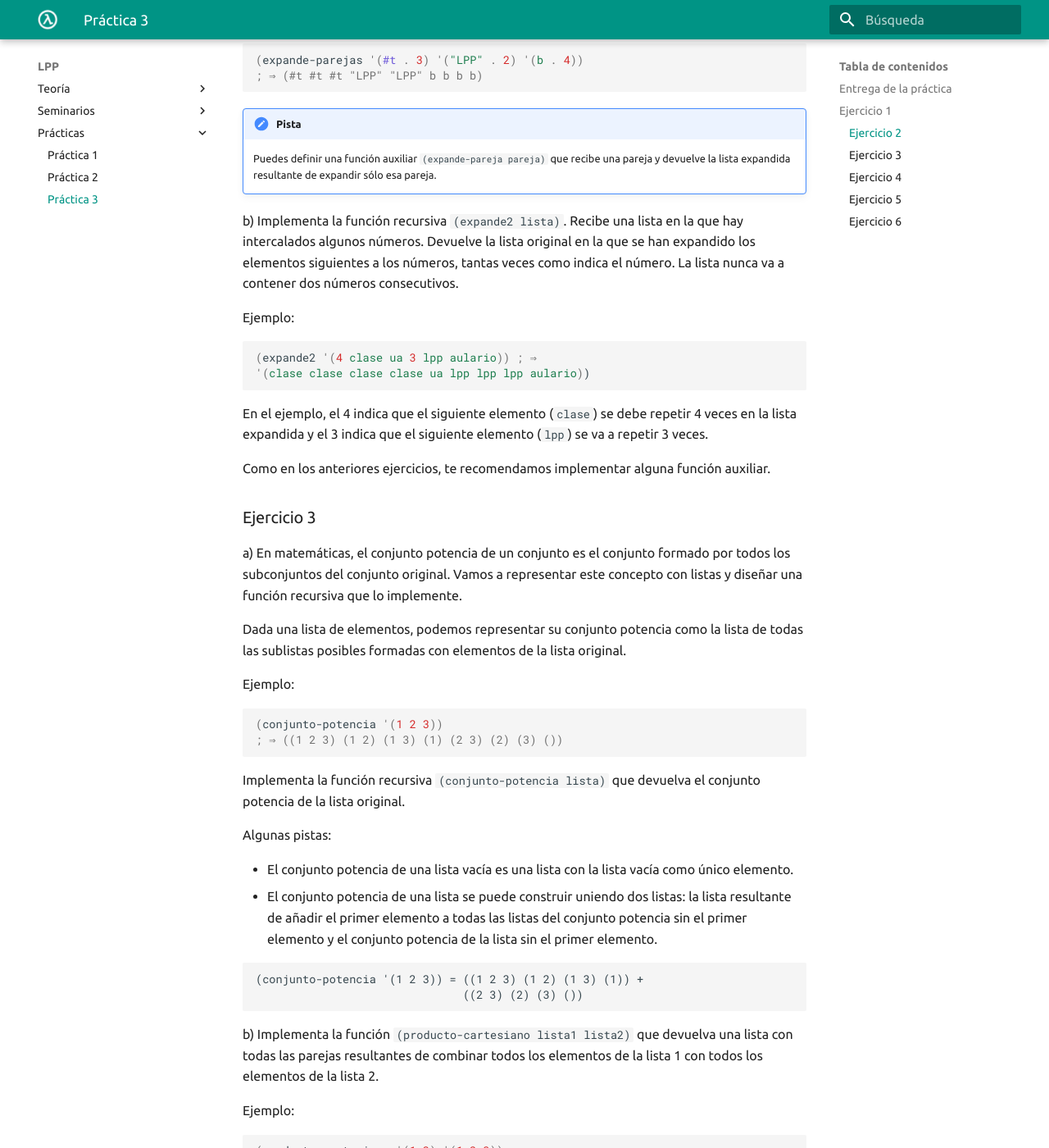
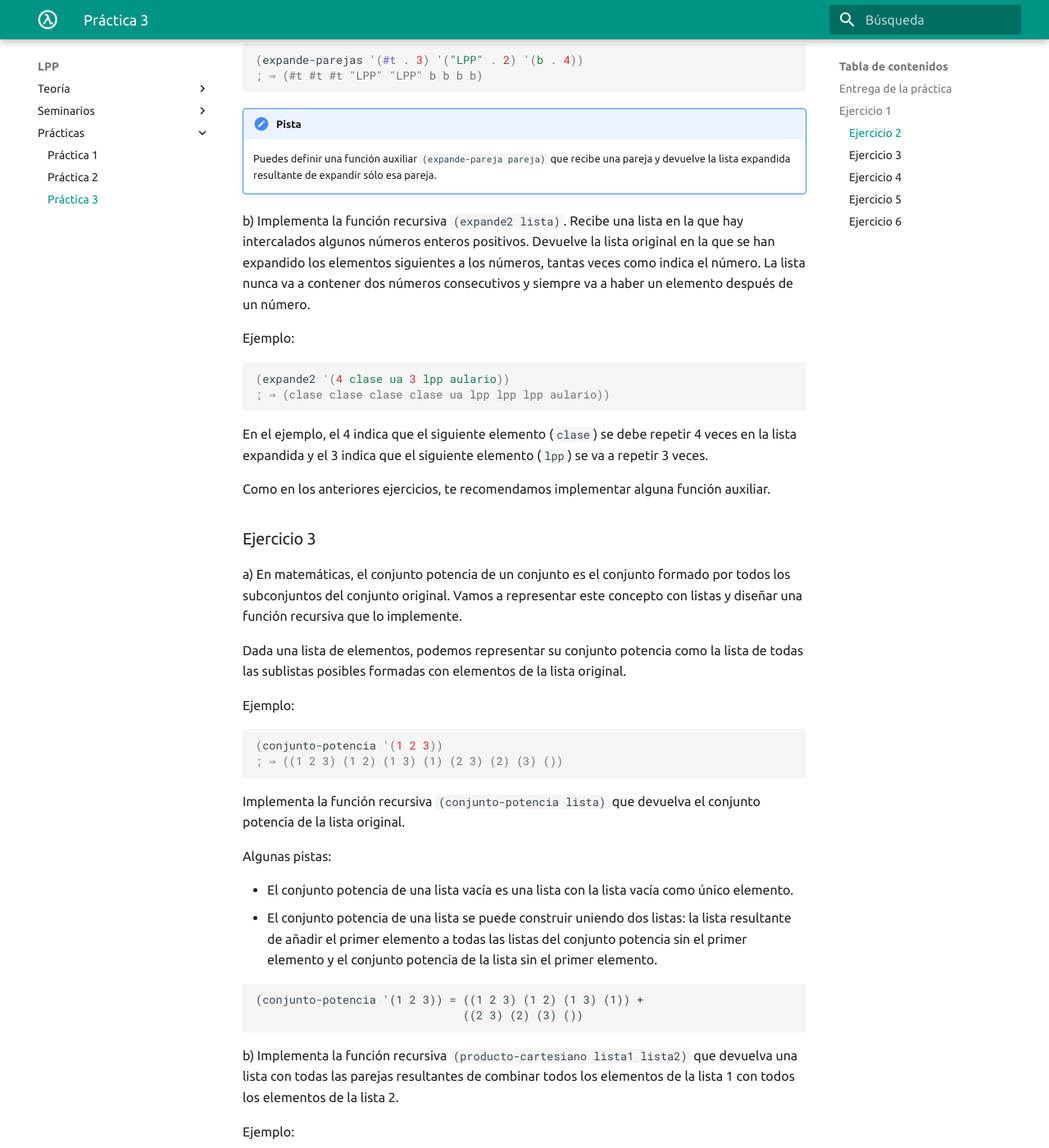
Before and after one commit to domingogallardo/apuntes-lpp, an MkDocs documentation site: the page built from docs/practicas/practica03/practica03.md, in a window 1280 px wide and 1400 px high, scrolled down 1698 px. Shown: the whole window at 82% size. Built offline with MkDocs 1.6.1 and Material for MkDocs 9.7.7, drawn with Linux system fonts in a browser that asks for light colours; some of the changed text lies outside the part shown.

Commit message:
Correcciones práctica

````diff
--- a/docs/practicas/practica03/practica03.md
+++ b/docs/practicas/practica03/practica03.md
@@ -94,16 +94,17 @@ Ejemplo:
     sólo esa pareja.
 
 b) Implementa la función recursiva `(expande2 lista)`. Recibe una
-lista en la que hay intercalados algunos números. Devuelve la lista
-original en la que se han expandido los elementos siguientes a los
-números, tantas veces como indica el número. La lista nunca va a
-contener dos números consecutivos.
+lista en la que hay intercalados algunos números enteros
+positivos. Devuelve la lista original en la que se han expandido los
+elementos siguientes a los números, tantas veces como indica el
+número. La lista nunca va a contener dos números consecutivos y
+siempre va a haber un elemento después de un número.
 
 Ejemplo:
 
 ```racket
-(expande2 '(4 clase ua 3 lpp aulario)) ; ⇒
-'(clase clase clase clase ua lpp lpp lpp aulario))
+(expande2 '(4 clase ua 3 lpp aulario))
+; ⇒ (clase clase clase clase ua lpp lpp lpp aulario))
 ```
 
 En el ejemplo, el 4 indica que el siguiente elemento
@@ -150,9 +151,10 @@ Algunas pistas:
                                   ((2 3) (2) (3) ())
    ```
 
-b) Implementa la función `(producto-cartesiano lista1 lista2)` que
-devuelva una lista con todas las parejas resultantes de combinar todos
-los elementos de la lista 1 con todos los elementos de la lista 2.
+b) Implementa la función recursiva `(producto-cartesiano lista1
+lista2)` que devuelva una lista con todas las parejas resultantes de
+combinar todos los elementos de la lista 1 con todos los elementos de
+la lista 2.
 
 Ejemplo:
 
@@ -269,9 +271,12 @@ No hace falta que hagas ninguna prueba de la función. Basta con que
 dejes en el código la llamada a la función y al ejecutar el programa
 verás por pantalla que la baraja es correcta.
 
-c) Implementa la función `(mezcla lista)` que recibe una lista
+c) Implementa la función recursiva `(mezcla lista)` que recibe una lista
 y la devuelve mezclada (sus elementos se han intercambiando en
 posiciones aleatorias).
+
+Llama a la función con la baraja de póker para devuelva la baraja
+mezclada y la muestre por pantalla.
 
 ```racket
 (mezcla '(1 2 3 4 5 6)) ; ⇒ (2 1 6 4 5 3)
````
Also changed, not shown: other parts of docs/practicas/practica03/practica03.md (+0 -3 lines).
